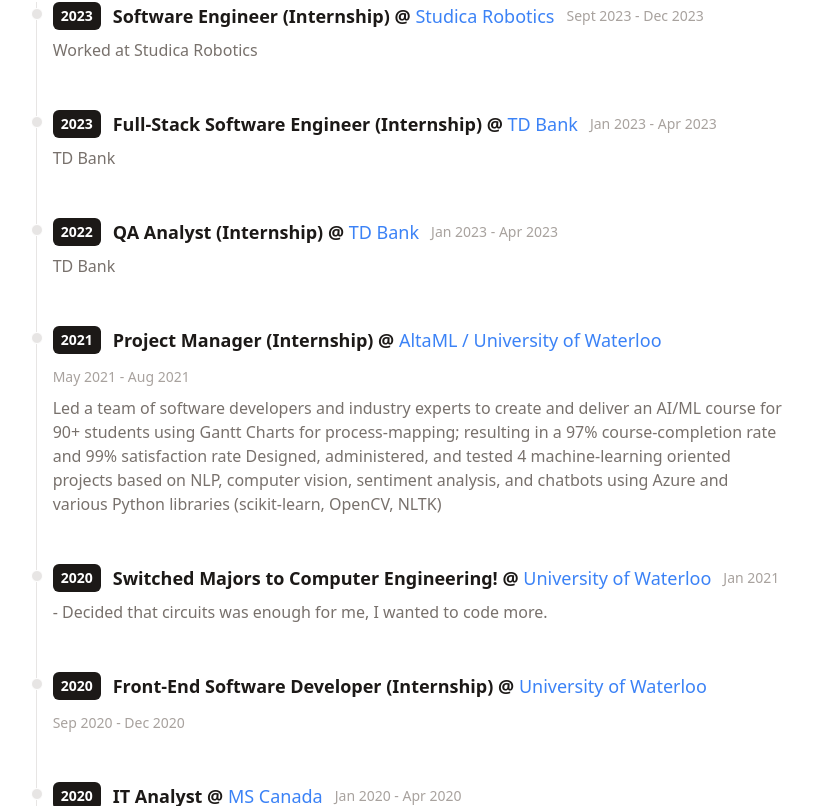
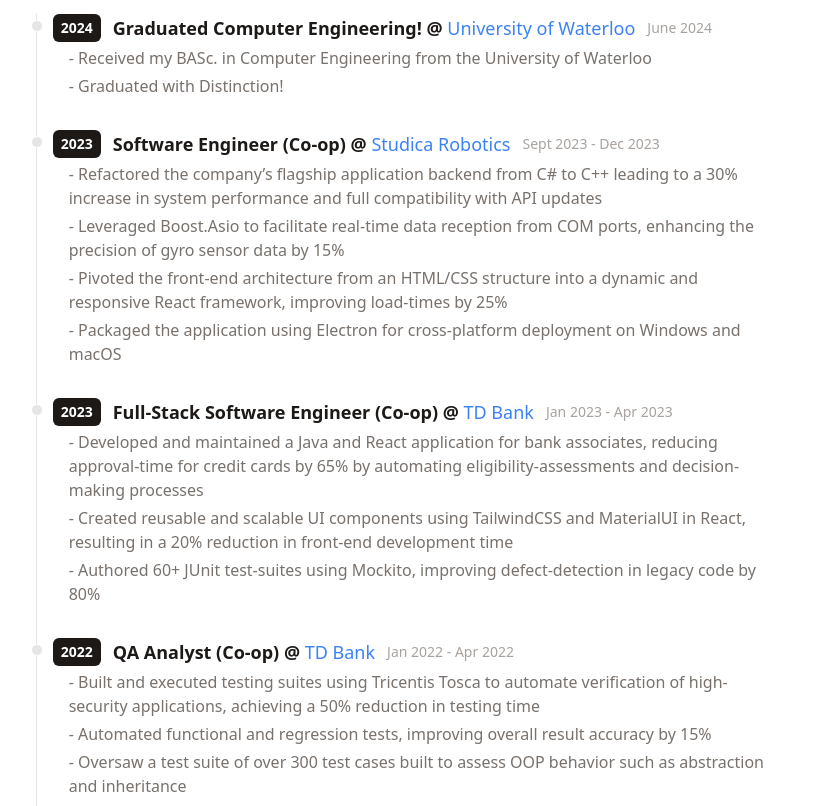
Before and after one commit to ryankugler/portfolio, a React (Vite) app: page / in a window 1280 px wide. Shown: the part 1194-2000 px from the top of the page, without its empty margins (231-1044 px from the left). Built offline with nearby package versions, Linux system fonts and the light colour scheme.

Commit message:
Added timeline content

```diff
--- a/src/components/Timeline.jsx
+++ b/src/components/Timeline.jsx
@@ -6,7 +6,7 @@
 
     return (
         <div className="flex flex-col md:flex-row justify-center my-20">
-            <div className="w-full md:w-7/12">
+            <div className="w-full md:w-7/12 my-3" >
                 {timeline.map(item => (
                     <TimelineItem
                     year={item.year}
--- a/src/components/TimelineItem.jsx
+++ b/src/components/TimelineItem.jsx
@@ -4,7 +4,7 @@
 
     return (
         <ol className="flex flex-col md:flex-row relative border-l border-stone-200">
-            <li className="mb-10 ml-4">
+            <li className="mb-8 ml-4">
                 <div className="absolute w-3 h-3 bg-stone-200
                 rounded-full mt-1.5 -left-1.5 border border-white"/>
                 <p className="flex flex-wrap gap-3 flex-row items-center justify-start text-xs md:text-sm">
@@ -20,10 +20,11 @@
                         {duration}
                     </div>
                 </p>
-                <p className="my-2 text-base font-normal text-stone-500">
-                    {details}
-                </p>
-
+                    <p className="text-base font-normal text-stone-500">
+                        {details.map(item => (
+                        <p className="pt-1 pl-4">- {item}</p>
+                        ))}
+                    </p>
             </li>
 
         </ol>
--- a/src/data/timeline.js
+++ b/src/data/timeline.js
@@ -1,58 +1,85 @@
 export default [
+
     {
-        year: '2023',
-        title: 'Software Engineer (Internship)',
-        duration: 'Sept 2023 - Dec 2023',
-        company: 'Studica Robotics',
-        details: 'Worked at Studica Robotics',
+        year: '2024',
+        title: 'Graduated Computer Engineering!',
+        duration: 'June 2024 ',
+        company: 'University of Waterloo',
+        details: ['Received my BASc. in Computer Engineering from the University of Waterloo',
+            'Graduated with Distinction!'
+        ],
     },
     {
         year: '2023',
-        title: 'Full-Stack Software Engineer (Internship)',
+        title: 'Software Engineer (Co-op)',
+        duration: 'Sept 2023 - Dec 2023',
+        company: 'Studica Robotics',
+        details: ['Refactored the company’s flagship application backend from C# to C++ leading to a 30% increase in system performance and full compatibility with API updates',
+                'Leveraged Boost.Asio to facilitate real-time data reception from COM ports, enhancing the precision of gyro sensor data by 15%',
+                'Pivoted the front-end architecture from an HTML/CSS structure into a dynamic and responsive React framework, improving load-times by 25%',
+                'Packaged the application using Electron for cross-platform deployment on Windows and macOS'],
+    },
+    {
+        year: '2023',
+        title: 'Full-Stack Software Engineer (Co-op)',
         duration: 'Jan 2023 - Apr 2023',
         company: 'TD Bank',
-        details: 'TD Bank',
+        details: [
+            'Developed and maintained a Java and React application for bank associates, reducing approval-time for credit cards by 65% by automating eligibility-assessments and decision-making processes',
+            'Created reusable and scalable UI components using TailwindCSS and MaterialUI in React, resulting in a 20% reduction in front-end development time',
+            'Authored 60+ JUnit test-suites using Mockito, improving defect-detection in legacy code by 80%'
+        ],
     },
 
     {
         year: '2022',
-        title: 'QA Analyst (Internship)',
-        duration: 'Jan 2023 - Apr 2023',
+        title: 'QA Analyst (Co-op)',
+        duration: 'Jan 2022 - Apr 2022',
         company: 'TD Bank',
-        details: 'TD Bank',
+        details: [
+            'Built and executed testing suites using Tricentis Tosca to automate verification of high-security applications, achieving a 50% reduction in testing time',
+            'Automated functional and regression tests, improving overall result accuracy by 15%',
+            'Oversaw a test suite of over 300 test cases built to assess OOP behavior such as abstraction and inheritance',
+        ],
     },
 
     {
         year: '2021',
-        title: 'Project Manager (Internship)',
+        title: 'Project Manager (Co-op)',
         duration: 'May 2021 - Aug 2021',
         company: 'AltaML / University of Waterloo ',
-        details: "Led a team of software developers and industry experts to create and deliver an AI/ML course for 90+ students using Gantt Charts for process-mapping; resulting in a 97% course-completion rate and 99% satisfaction rate Designed, administered, and tested 4 machine-learning oriented projects based on NLP, computer vision, sentiment analysis, and chatbots using Azure and various Python libraries (scikit-learn, OpenCV, NLTK)",
+        details: ["Led a team of software developers and industry experts to create and deliver an AI/ML course for 90+ students using Gantt Charts for process-mapping; resulting in a 97% course-completion rate and 99% satisfaction rate", "Designed, administered, and tested 4 machine-learning oriented projects based on NLP, computer vision, sentiment analysis, and chatbots using Azure and various Python libraries (scikit-learn, OpenCV, NLTK)"],
+    },
+
+    {
+        year: '2021',
+        title: 'Switched Majors to Computer Engineering!',
+        duration: 'Jan 2021',
+        company: 'University of Waterloo ',
+        details: ["Decided that circuits was enough for me, I wanted to code more."],
     },
 
     {
         year: '2020',
-        title: 'Switched Majors to Computer Engineering!',
-        duration: 'Jan 2021',
-        company: 'University of Waterloo ',
-        details: "- Decided that circuits was enough for me, I wanted to code more."
-    },
-
-    {
-        year: '2020',
-        title: 'Front-End Software Developer (Internship)',
+        title: 'Front-End Software Developer (Co-op)',
         duration: 'Sep 2020 - Dec 2020',
         company: 'University of Waterloo ',
-        details: " "
+        details: [
+            "Led a team of software developers and industry experts to create and deliver an AI/ML course for 90+ students using Gantt Charts for process-mapping; resulting in a 97% course-completion rate and 99% satisfaction rate ",
+            'Designed, administered, and tested 4 machine-learning oriented projects based on NLP, computer vision, sentiment analysis, and chatbots using Azure and various Python libraries (scikit-learn, OpenCV, NLTK)'
+        ],
     },
 
 
     {
         year: '2020',
-        title: 'IT Analyst',
+        title: 'IT Analyst (Co-op)',
         duration: 'Jan 2020 - Apr 2020',
         company: 'MS Canada',
-        details: '',
+        details: [
+            'Engineered various software and hardware solutions for over 500 employees in English and French',
+            'Conducted thorough analysis of recurring issues to identify trends and develop technical documentation for company solutions database, resulting in a 75% reduction in problem occurrence',
+        ],
     },
 
     {
@@ -60,7 +87,7 @@
         title: 'Started Electrical Engineering',
         duration: '2019 - 2024',
         company: 'University of Waterloo',
-        details: '',
+        details: [],
     },
 
 
```
